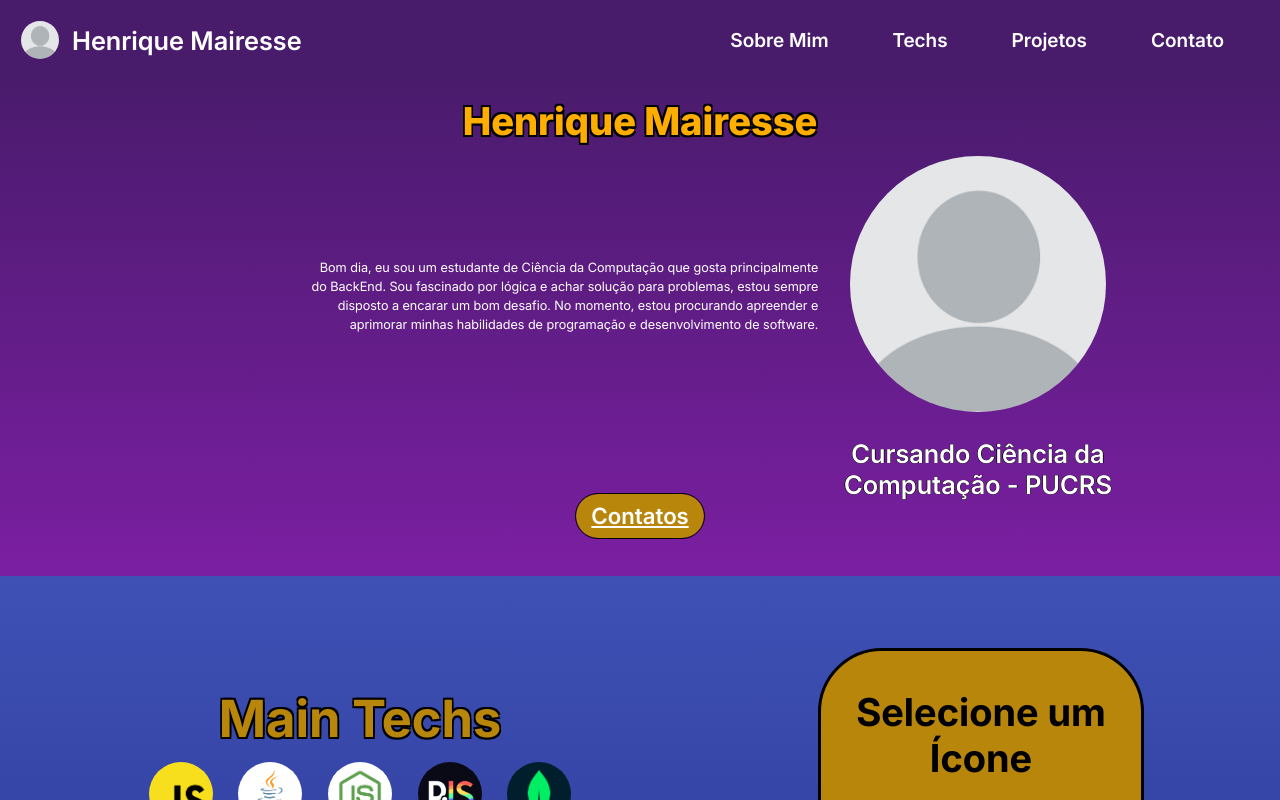
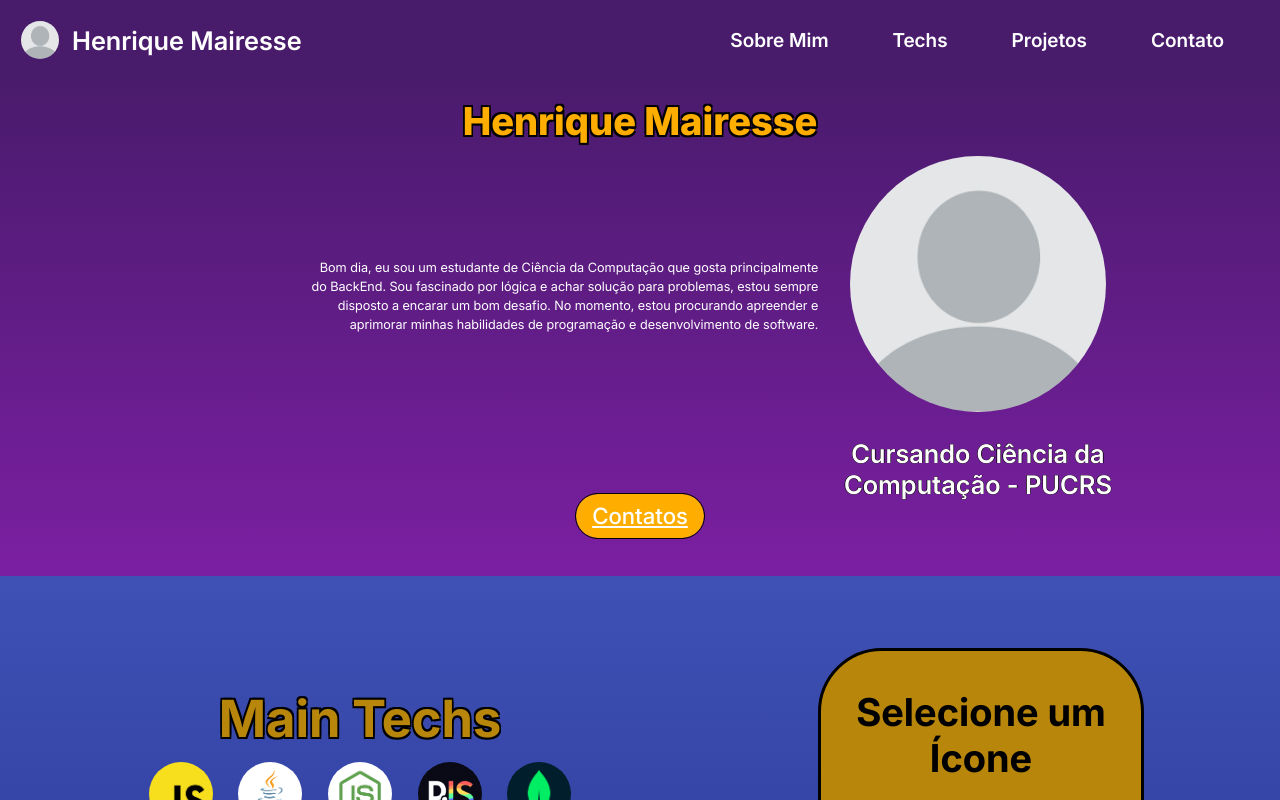
Before and after one commit to henriquemairesse/Sprint-5-AGES, a React (Vite) app in the folder Portifolio/: page / in a window 1280 px wide. Shown: the top 800 px of the page. Built offline with nearby package versions, Linux system fonts and the light colour scheme.

Commit message:
Update FirstSection.css

```diff
--- a/Portifolio/src/main/firstSection/FirstSection.css
+++ b/Portifolio/src/main/firstSection/FirstSection.css
@@ -65,12 +65,12 @@
     font-family: 'Inter', sans-serif;
     color: #FFFFFF;
     font-weight: 600;
+    text-align: center;
     text-shadow:
-        -0.025vw -0.025vw 0 #000000,
-        0.025vw -0.025vw 0 #000000,
-        -0.025vw 0.025vw 0 #000000,
-        0.025vw 0.025vw 0 #000000;
-    text-align: center;
+    -0.025vw -0.025vw 0 #000000,
+    0.025vw -0.025vw 0 #000000,
+    -0.025vw 0.025vw 0 #000000,
+    0.025vw 0.025vw 0 #000000;
 }
 
 .FirstSectionMainButton {
@@ -78,13 +78,13 @@
     align-self: center;
     width: 10vw;
     height: 3.5vw;
-    background-color: #B8860B;
+    background-color: #FFAE00;
     border: none;
     border-radius: 5vw;
     font-size: 1.75vw;
     font-family: 'Inter', sans-serif;
     color: #FFFFFF;
-    font-weight: 600;
+    font-weight: 500;
     cursor: pointer;
     display: flex;
     justify-content: center;
@@ -138,6 +138,5 @@
         width: 35vw;
         height: 12.5vw;
         font-size: 5vw;
-        background-color: #E68A00;
     }
 }
```
